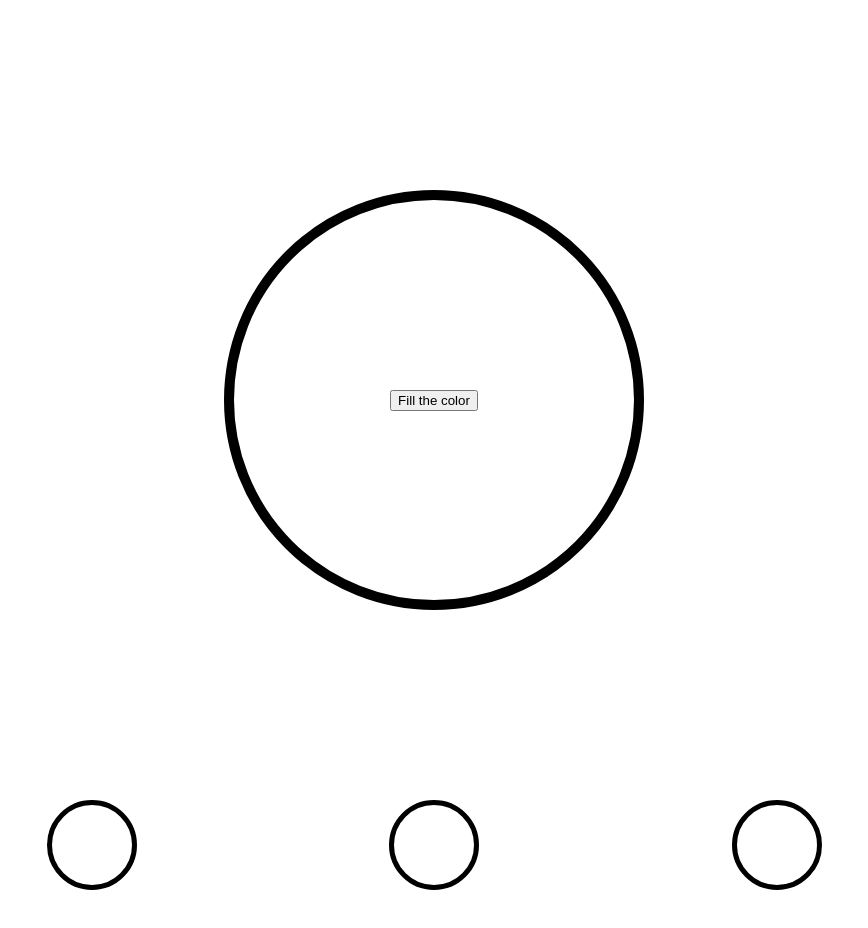
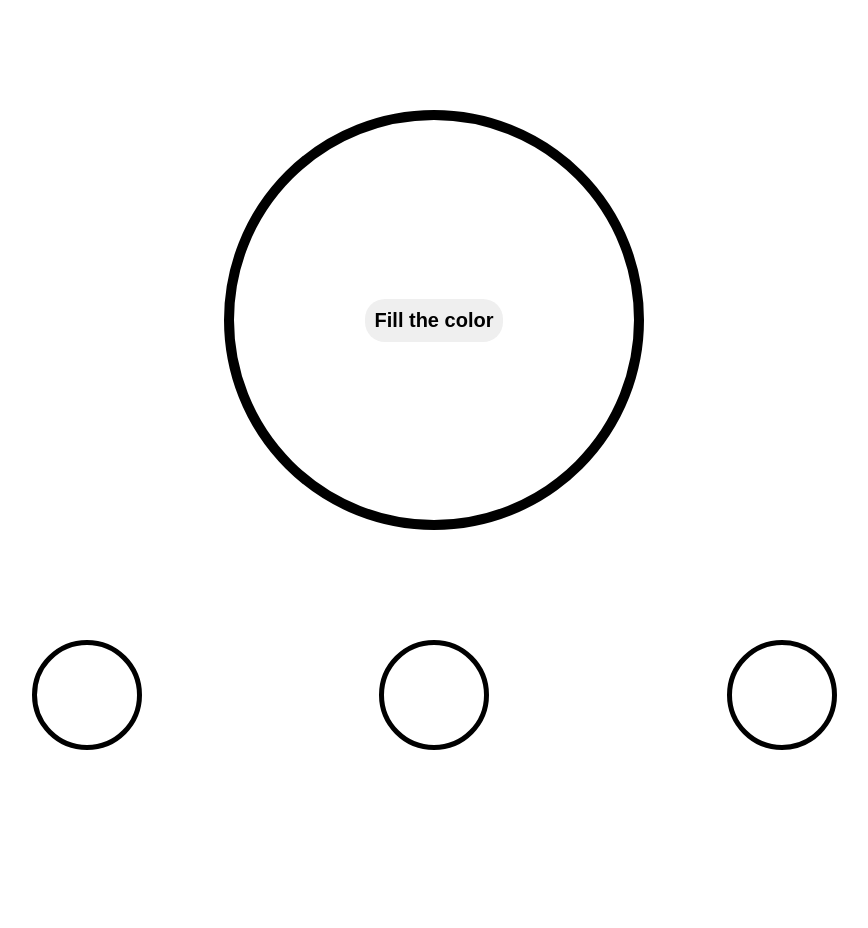
Before and after one commit to HalamLee/gradation, a plain HTML site: page index.html in a window 1280 px wide. Shown: the whole page, without its empty margins (206-1074 px from the left). After the commit the page ends 800 px from the top, so only its background shows below. Drawn offline with Linux system fonts and the light colour scheme.

Commit message:
각도 랜덤으로 변경, 커서 포인터 추가 등 css 수정

```diff
--- a/index.js
+++ b/index.js
@@ -12,9 +12,6 @@ function handleModeClick() {
   if (filling === true) {
     btn.innerText = "Change the color";
     circleWrapper.classList.remove("before-choice-wrapper");
-    // colorCircle1.style.background = `rgb(${color1[0]},${color1[1]},${color1[2]})`;
-    // colorCircle2.style.background = "rgb(253,82,33)";
-    // colorCircle3.style.background = `((rgb(${color3[0]},${color3[1]},${color3[2]}))`;
   }
 }
 
@@ -27,11 +24,12 @@ function changeBgGradient(event) {
   const color1 = [colors[0], colors[1], colors[2]];
   const color2 = [colors[3], colors[4], colors[5]];
   const color3 = [colors[6], colors[7], colors[8]];
+  const deg = Math.floor(Math.random() * 180);
 
   if (color1 === color2 || color2 === color3 || color3 === color1) {
     return changeBgGradient();
   }
-  circle.style.background = `linear-gradient(60deg, rgb(${color1[0]},${color1[1]},${color1[2]}), rgb(${color2[0]},${color2[1]},${color2[2]}), rgb(${color3[0]},${color3[1]},${color3[2]}))`;
+  circle.style.background = `linear-gradient(${deg}deg, rgb(${color1[0]},${color1[1]},${color1[2]}), rgb(${color2[0]},${color2[1]},${color2[2]}), rgb(${color3[0]},${color3[1]},${color3[2]}))`;
   colorCircle1.style.background = `rgb(${color1[0]},${color1[1]},${color1[2]})`;
   colorCircle2.style.background = `rgb(${color2[0]},${color2[1]},${color2[2]})`;
   colorCircle3.style.background = `rgb(${color3[0]},${color3[1]},${color3[2]})`;
--- a/style.css
+++ b/style.css
@@ -16,7 +16,7 @@ body {
 
 .before-choice-wrapper {
   width: 100%;
-  height: 100vh;
+  height: 80vh;
 }
 
 .circle {
@@ -29,21 +29,30 @@ body {
   border-radius: 50%;
 }
 
-.btnClass {
-  width: 150px;
+#btn {
+  padding: 10px;
+  cursor: pointer;
+  border: 0;
+  border-radius: 20px;
+  outline: 0;
+  font-size: 20px;
+  font-weight: 700;
+}
+
+#btn:hover {
+  box-shadow: 3px 3px 1px 2px rgb(138, 138, 138);
 }
 
 .colors-circle {
-  height: 20vh;
   width: 100%;
   display: flex;
   justify-content: space-evenly;
-  align-items: flex-start;
+  align-items: center;
 }
 
 .color-circle {
-  width: 80px;
-  height: 80px;
+  width: 100px;
+  height: 100px;
   border-radius: 50%;
   border: 5px solid black;
 }
```
